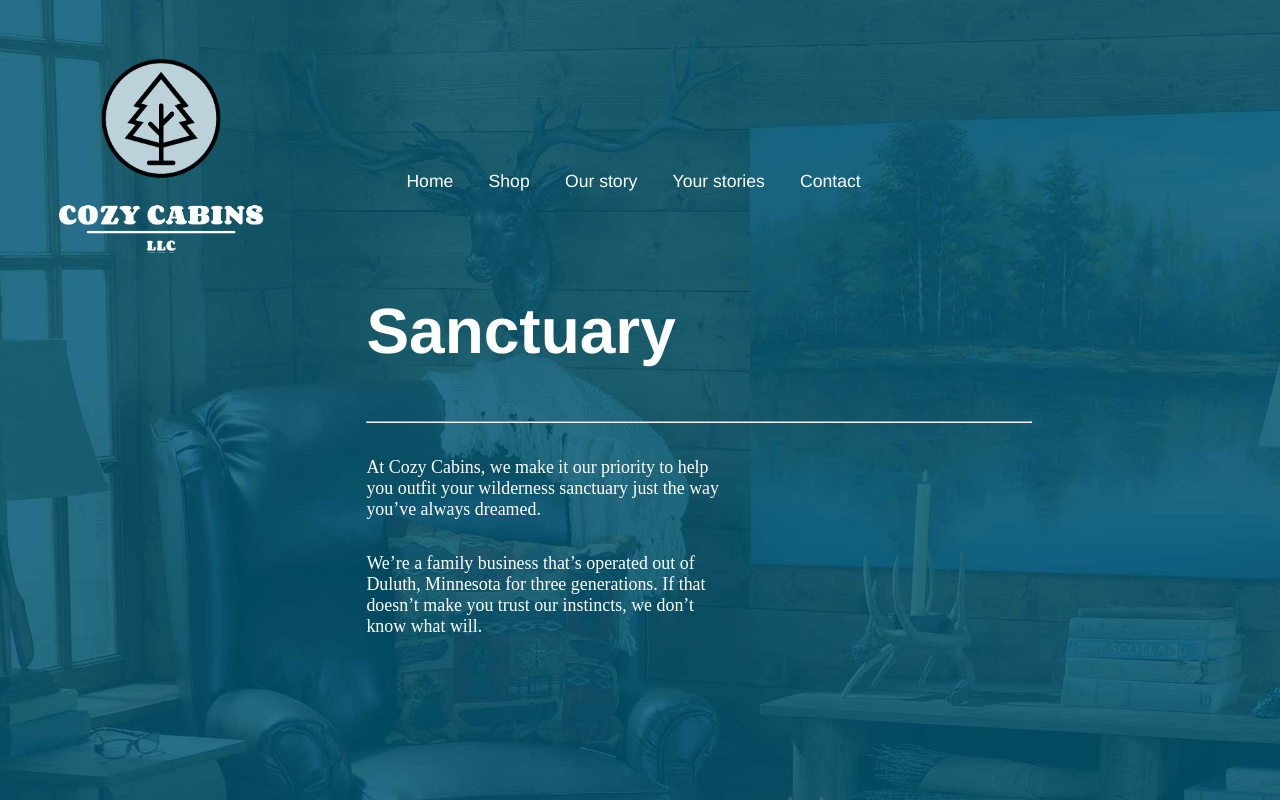
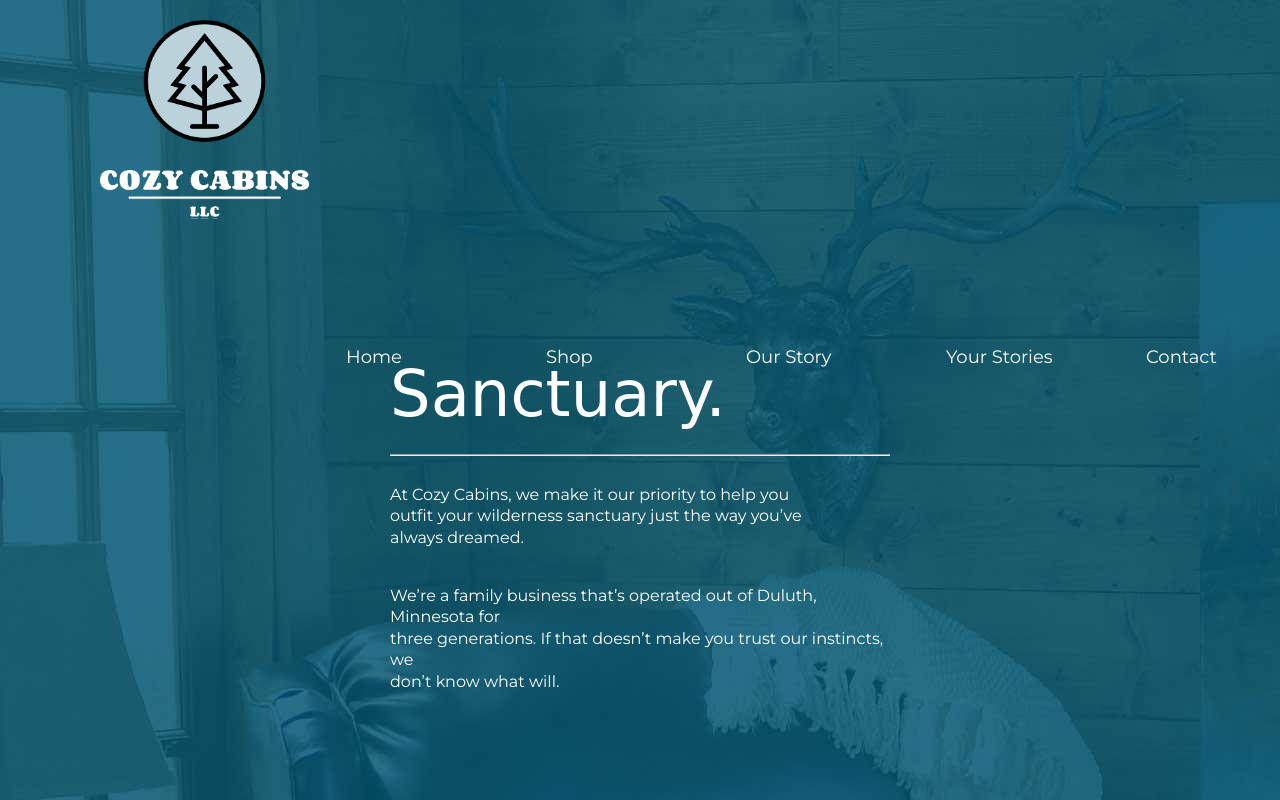
Before and after one commit to silviachen96/silviachen96.github.io, a plain HTML site: page cozycabins.html in a window 1280 px wide. Drawn offline with Linux system fonts and the light colour scheme; a web font is replaced by a local one.

Commit message:
cozycabins

```diff
--- a/cozycabins.html
+++ b/cozycabins.html
@@ -1,36 +1,42 @@
 
 <!DOCTYPE html>
-<html>
+<html lang="en">
+
 <head>
     <title>Cozy Cabins</title>
-  <meta charset='utf-8'>
-  <meta name="viewport" content="width=device-width, initial-scale=1">
-  <link href="stylesheets/cozycabins.css" rel="external stylesheet">
+    <meta charset="utf-8">
+    <link href="stylesheets/cozycabins.css" rel="stylesheet">
+    <link href="https://fonts.googleapis.com/css?family=Corben|Montserrat" rel="stylesheet">
 </head>
+
 <body>
-  <div class="page">
-  <header>
-    <img class="logo" src="images/cc-logo.png" alt="logo" />
+    <section class="header">
+      <div class="menu">
+        <img src ="images/menu.png" width="170" height="108" alt="menu"/>
+      </div>
+        <img src="images/cc-logo.png" width="1250" height="1165" alt="cc-logo" />
+
         <nav>
             <ul>
                 <li><a href="#">Home</a></li>
                 <li><a href="#">Shop</a></li>
-      <li><a href="#">Our story</a></li>
-      <li><a href="#">Your stories</a></li>
+                <li><a href="#">Our Story</a></li>
+                <li><a href="#">Your Stories</a></li>
                 <li><a href="#">Contact</a></li>
             </ul>
         </nav>
-  </header>
-  <article>
-    <h1>Sanctuary</h1>
-    <hr/>
-    <p>At Cozy Cabins, we make it our priority to help you
-      outfit your wilderness sanctuary just the way you’ve
-      always dreamed.</p>
-    <p>We’re a family business that’s operated out of Duluth,
-       Minnesota for three generations. If that doesn’t make you
-       trust our instincts, we don’t know what will.</p>
-  </article>
+
+    </section>
+
+    <div id="wrapper">
+        <section class="main">
+            <h1>Sanctuary.</h1>
+            <hr>
+            <p>At Cozy Cabins, we make it our priority to help you<br> outfit your wilderness sanctuary just the way you’ve<br> always dreamed.</p>
+            <br>
+            <p>We’re a family business that’s operated out of Duluth, Minnesota for<br> three generations. If that doesn’t make you trust our instincts, we<br> don’t know what will.</p>
+        </section>
     </div>
 </body>
+
 </html>
--- a/stylesheets/cozycabins.css
+++ b/stylesheets/cozycabins.css
@@ -1,61 +1,149 @@
-body{
-  background-image: url('../images/cc-bg.jpg');
-  background-size: cover;
-
+html, body, div, span, applet, object, iframe,
+h1, h2, h3, h4, h5, h6, p, blockquote, pre,
+a, abbr, acronym, address, big, cite, code,
+del, dfn, em, img, ins, kbd, q, s, samp,
+small, strike, strong, sub, sup, tt, var,
+b, u, i, center,
+dl, dt, dd, ol, ul, li,
+fieldset, form, label, legend,
+table, caption, tbody, tfoot, thead, tr, th, td,
+article, aside, canvas, details, embed,
+figure, figcaption, footer, header, hgroup,
+menu, nav, output, ruby, section, summary,
+time, mark, audio, video {
+	margin: 0;
+	padding: 0;
+	border: 0;
+	font-size: 100%;
+	font: inherit;
+	vertical-align: baseline;
+}
+/* HTML5 display-role reset for older browsers */
+article, aside, details, figcaption, figure,
+footer, header, hgroup, menu, nav, section {
+	display: block;
+}
+body {
+	line-height: 1;
+}
+ol, ul {
+	list-style: none;
+}
+blockquote, q {
+	quotes: none;
+}
+blockquote:before, blockquote:after,
+q:before, q:after {
+	content: '';
+	content: none;
+}
+table {
+	border-collapse: collapse;
+	border-spacing: 0;
 }
 
-.page{
-  width: 1024px;
-  width: 100%;
-  max-width: 1024px;
+/*--END OF RESET--*/
+
+body {
+  background-image: url("../images/cc-bg.jpg");
 }
 
-header{
-  width: 1024px;
-
+/*--logo--*/
+.header img{
+  width: 210px;
+  height:auto;
+  top: 0;
+  left: 0;
+  padding: 20px 0 20px 100px;
 }
 
-header img{
-  max-width: 20%;
-  margin: 5%;
-
+.menu img {
+  width: 70px;
+  height: auto;
 }
 
-nav{
-  margin-left: 35%;
-  margin-top: -15%;
-  margin-bottom: 10%;
+@media screen and (min-width: 800px) {
+  .menu img {
+    display: none;
+  }
 }
 
-
-nav ul li{
-  list-style-type: none;
-  display: inline-block;
-  margin-right: 5%;
+@media (max-width: 1200px) {
+  body {
+    background-image: url("../images/cc-mobile-bg.jpg");
+  }
+  .header img {
+    margin: auto;
+    display: block;
+  }
+  .menu img {
+    margin:0;
+  }
 }
 
+/*--nav bar--*/
 
-a{
-  text-decoration: none;
-  font-family: helvetica, sans-serif;
-  font-size: 1.1em;
-  color: #ffffff;
+nav {
+  width: 1000px;
+  margin-top:100px;
+  float: right;
 }
 
-h1{
-  font-family: helvetica, sans-serif;
-  font-size: 4em;
-  color: #ffffff;
-  margin-top: 10%;
+nav li {
+  display: table-cell;
+  width: 220px;
+  text-align: center;
+  padding-right:100px;
 }
 
-article{
-  margin-left: 35%;
+li a {
+    display: inline-block;
+    position:fixed;
+    font-family: 'Montserrat', sans-serif;
+    font-size: 18px;
+    line-height: 3.2px;
+    color: white;
+    text-align: center;
+    padding: 14px 16px;
+    text-decoration: none;
 }
 
-p{
-  font-size: 1.12em;
-  color: #ffffff;
-  margin-top: 5%;
-  width: 55%
+/*--nav bar end--*/
+
+@media (max-width: 1200px) {
+  nav {
+    display:none;
+  }
 }
+
+/*--main section--*/
+#wrapper {
+  width: 500px;
+  display: table;
+  margin: auto;
+}
+
+h1 {
+  font-family: 'Corben', cursive;
+  font-size: 64px;
+  color:white;
+  padding: 20px 20px 20px 0;
+}
+
+p {
+  font-family: 'Montserrat', sans-serif;
+  color: white;
+  line-height: 21.6px;
+  padding-top: 20px;
+}
+
+@media (max-width: 800px) {
+  h1 {
+    font-size: 71.92px;
+  }
+  p {
+    font-size: 21.35px;
+    line-height: 25.62px;
+  }
+}
+/*--end of main--*/
--- a/stylesheets/portal.css
+++ b/stylesheets/portal.css
@@ -3,7 +3,7 @@ ul {
 }
 
 a {
-  color: white;
+  color: black;
   text-decoration: none;
 }
 
@@ -12,7 +12,7 @@ body {
   text-align: center;
   font-size: 25px;
   font-weight: bold;
-  background-image: url(http://img0.etsystatic.com/000/0/6596101/il_fullxfull.283883040.jpg);
+  background-image: url(http://cdn.paper4pc.com/images/coffee-wallpaper-17.jpg);
 }
 
 header {
@@ -23,4 +23,6 @@ h6 {
   color: white;
   font-size: 12px;
   margin: auto;
+  text-align: left;
+  padding-left: 50px;
 }
```
Lines whose indentation alone changed are shown as unchanged.
